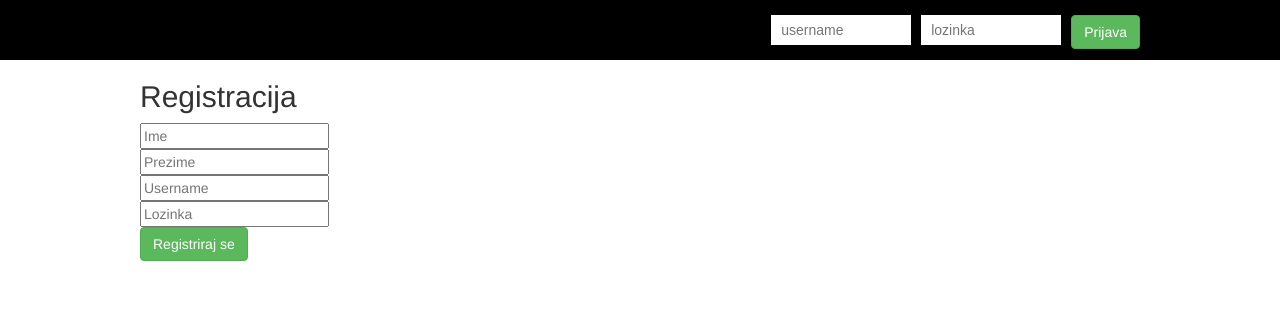
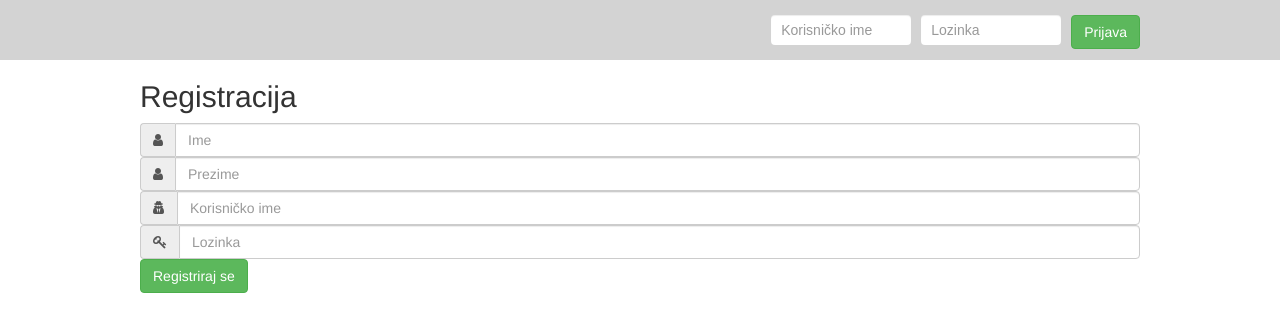
Before and after one commit to dashydasher/Navia, a PHP site: template public/views/login.html.twig in a window 1280 px wide. Shown: the top 332 px of the page. Run offline with PHP 8.4, Linux system fonts and the light colour scheme; the template is opened without the code that fills it, so the values that code supplies are empty; some libraries are stand-ins or nearby versions.

Commit message:
Promjene u login.twig

```diff
--- a/public/css/main.css
+++ b/public/css/main.css
@@ -115,7 +115,7 @@ input, select {
 header nav{
   width:100%;
   height: 60px;
-  background-color: #000;
+  background-color: #d3d3d3;
   color: #fff;
 }
 
@@ -178,6 +178,15 @@ header .nav-login a{
 
 
 
+
+.main-container main-wrapper {
+  align:center;
+  padding-top: 300px;
+  width:400px;
+}
+
+
+
 /*question*/
 .question-form {
   width:80%;
--- a/public/js/main.js
+++ b/public/js/main.js
@@ -4,8 +4,6 @@ function validation(){
 
 	if (validateName() && validateName() &&	validateUsername() && validatePassword()){
 		swal("Bravo!", "Uspješno ste registrirani","uspjeh");
-	}else{
-		sweetAlert("Oops...","Nešto je pošlo po zlu", "error");
 	}
 
 }
@@ -18,7 +16,7 @@ function validateName(){
 	if (name == "") {
 
         error = "Niste unijeli ime!\n";
-        sweetAlert("Oops...","Niste unijeli ime!", "error");
+        sweetAlert("Oops...",error, "error");
         //alert(error);
 
         return false;
@@ -27,7 +25,7 @@ function validateName(){
     } else if (illegalChars.test(name)) {
 
         error = "Ime sadrži ilegalne znakove!\n";
-        sweetAlert("Oops...","Ime sadrži ilegalne znakove!", "error");
+        sweetAlert("Oops...",error, "error");
 		//alert(error);
 		return false;
 
@@ -43,7 +41,7 @@ function validateSurname(){
 	if (surrname == "") {
 
         error = "Niste unijeli prezime!\n";
-        sweetAlert("Oops...","Niste unijeli prezime!", "error");
+        sweetAlert("Oops...",error, "error");
         //alert(error);
         return false;
 
@@ -51,7 +49,7 @@ function validateSurname(){
     } else if (illegalChars.test(surname)) {
 
         error = "Prezime sadrži ilegalne znakove!\n";
-        sweetAlert("Oops...","Prezime sadrži ilegalne znakove!", "error");
+        sweetAlert("Oops...",error, "error");
 		//alert(error);
 		return false;
 
@@ -68,21 +66,21 @@ function validateUsername(){
 	if (username == "") {
 
         error = "Niste unijeli korisničko ime!\n";
-        sweetAlert("Oops...","Niste unijeli korisničko ime!", "error");
+        sweetAlert("Oops...",error, "error");
         //alert(error);
         return false;
 
     } else if ((username.length < 5) || (username.length > 15)) {
 
         error = "Korisničko ime je krive duljine! Skrati ga ili produži - mora imati 5-15 znakova.\n";
-        sweetAlert("Oops...","Korisničko ime je krive duljine! Skrati ga ili produži - mora imati 5-15 znakova.!", "error");
+        sweetAlert("Oops...",error, "error");
 		//alert(error);
 		return false;
 
     } else if (illegalChars.test(username)) {
 
         error = "Korisničko ime sadrži ilegalne znakove!\n";
-        sweetAlert("Oops...","Korisničko ime sadrži ilegalne znakove!", "error");
+        sweetAlert("Oops...",error, "error");
 		//alert(error);
 		return false;
 
--- a/public/views/login.html.twig
+++ b/public/views/login.html.twig
@@ -8,14 +8,28 @@
 
 {% block content %}
 
+<head>
 
+<link href="//maxcdn.bootstrapcdn.com/bootstrap/4.1.1/css/bootstrap.min.css" rel="stylesheet" id="bootstrap-css">
+<script src="//maxcdn.bootstrapcdn.com/bootstrap/4.1.1/js/bootstrap.min.js"></script>
+<script src="//cdnjs.cloudflare.com/ajax/libs/jquery/3.2.1/jquery.min.js"></script>
+<link rel="stylesheet" type="text/css" href="css/lib/swal.css">
+<link rel="stylesheet" type="text/css" href="css/main.css">
+<link href="//netdna.bootstrapcdn.com/bootstrap/3.0.0/css/bootstrap.min.css" rel="stylesheet" id="bootstrap-css">
+<script src="//netdna.bootstrapcdn.com/bootstrap/3.0.0/js/bootstrap.min.js"></script>
+<script src="//code.jquery.com/jquery-1.11.1.min.js"></script>
+	    <link rel="stylesheet" href="https://maxcdn.bootstrapcdn.com/font-awesome/4.6.1/css/font-awesome.min.css">
+</head>
+
+
+<body>
 <header>
     <nav>
         <div class="main-wrapper">
           <div class="nav-login">
               <form>
-                    <input type="text" name="uid" placeholder="username" required>
-                    <input type="password" name="pwd" placeholder="lozinka" required>
+                    <input type="text" name="uid" placeholder="Korisničko ime" class="form-control input-md" required>
+                    <input type="password" name="pwd" placeholder="Lozinka" class="form-control input-md" required>
                     <button class="btn btn-success" type="submit" name="submit">Prijava</button>
 
               </form>
@@ -31,25 +45,21 @@
   <div class="main-wrapper">
       <h2>Registracija</h2>
       <form class="signup-form" action="index.inc.php" method="post">
-
-         <div class="controls">
-
-           <input class="input-xlarge" type="text" name="first" placeholder="Ime" id="name"required>
+           <div class="input-group">
+              <span class="input-group-addon"><i class="fa fa-user fa" aria-hidden="true"></i></span>
+              <input class="form-control input-md" type="text" name="first" placeholder="Ime" id="name"required>
            </div>
-
-        <div class="controls">
-               <input class="input-xlarge" type="text" name="last" placeholder="Prezime" id="surname" required>
-
+           <div class="input-group">
+              <span class="input-group-addon"><i class="fa fa-user fa" aria-hidden="true"></i></span>
+              <input class="form-control input-md" type="text" name="last" placeholder="Prezime" id="surname" required>
            </div>
-
-        <div class="controls">
-               <input class="input-xlarge" type="text" name="uid" placeholder="Username" id="username" required>
-
+           <div class="input-group">
+               <span class="input-group-addon"><i class="fa fa-user-secret fa" aria-hidden="true"></i></span>
+               <input class="form-control input-md" type="text" name="uid" placeholder="Korisničko ime" id="username" required>
            </div>
-
-        <div class="controls">
-                 <input class="input-xlarge" type="password" name="pwd" placeholder="Lozinka" id="password" required>
-
+           <div class="input-group">
+               <span class="input-group-addon"><i class="fa fa-key fa" aria-hidden="true"></i></span>
+               <input class="form-control input-md" type="password" name="pwd" placeholder="Lozinka" id="password" required>
            </div>
 
            <button class="btn btn-success" onclick="validation()" type="submit" name="submit">Registriraj se</button>
@@ -61,6 +71,12 @@
 
 
 
+
+</body>
+
+
+
+
 {% endblock %}
 
 {% block footer %}
```
Also changed, not shown: public/css/lib/swal.css (added). Lines whose indentation alone changed are shown as unchanged.
